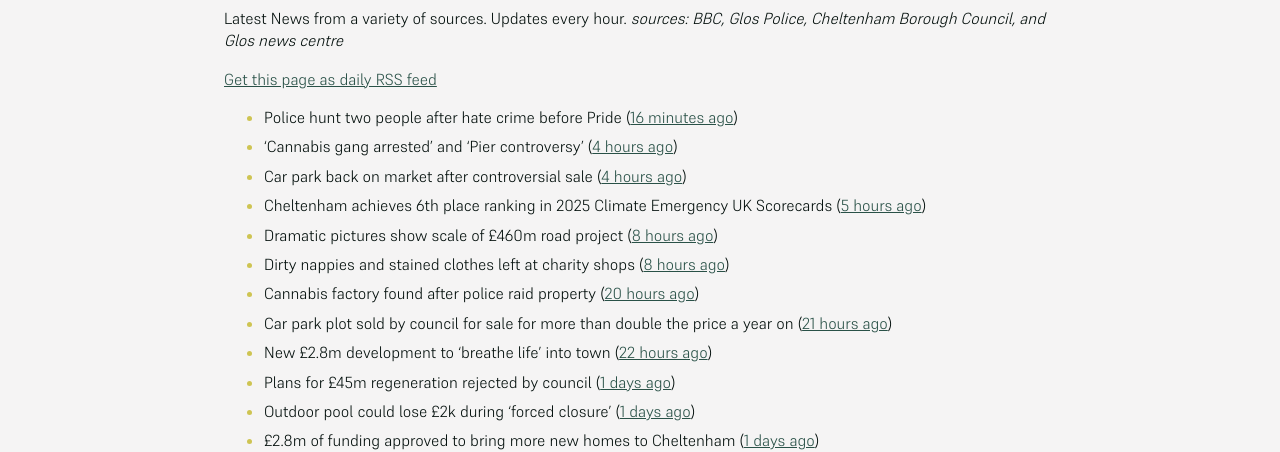
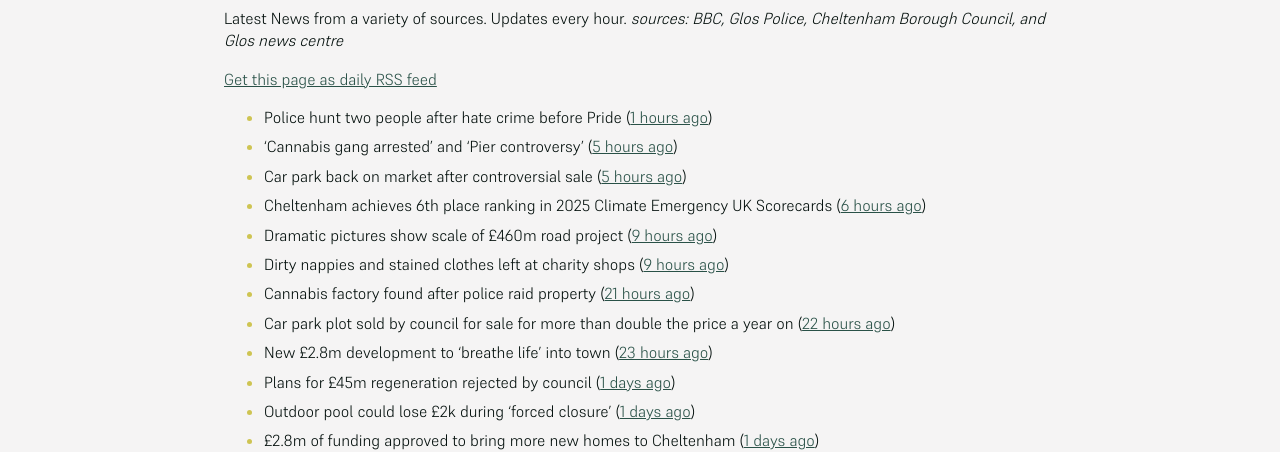
Before and after one commit to mat-0/cheltenham-open-data, a Jekyll site: the page built from _pages/news.md, in a window 1280 px wide and 900 px high. Shown: the part 266-718 px from the top of the window. Built offline with Jekyll 4.4.1, drawn with Linux system fonts in a browser that asks for light colours; some of the changed text lies outside the part shown.

Commit message:
Updated 2025-07-03 14:57:49

```diff
--- a/_pages/news.md
+++ b/_pages/news.md
@@ -12,15 +12,15 @@ _sources: BBC, Glos Police, Cheltenham Borough Council, and Glos news centre_
 [Get this page as daily RSS feed](/daily.rss)
 
 <!-- news_marker starts -->
-- Police hunt two people after hate crime before Pride ([16 minutes ago](https://www.bbc.com/news/articles/c2ezn0d8d8do))
-- 'Cannabis gang arrested' and 'Pier controversy' ([4 hours ago](https://www.bbc.com/news/articles/c2le7qgd5zzo))
-- Car park back on market after controversial sale ([4 hours ago](https://www.bbc.com/news/articles/czxwp0gxxy3o))
-- Cheltenham achieves 6th place ranking in 2025 Climate Emergency UK Scorecards ([5 hours ago](https://www.cheltenham.gov.uk/news/article/3028/cheltenham_achieves_6th_place_ranking_in_2025_climate_emergency_uk_scorecards))
-- Dramatic pictures show scale of £460m road project ([8 hours ago](https://www.bbc.com/news/articles/c20wwle56gqo))
-- Dirty nappies and stained clothes left at charity shops ([8 hours ago](https://www.bbc.com/news/articles/cy5w35506zko))
-- Cannabis factory found after police raid property ([20 hours ago](https://www.bbc.com/news/articles/cx2jxv80022o))
-- Car park plot sold by council for sale for more than double the price a year on ([21 hours ago](https://gloucesternewscentre.co.uk/car-park-plot-sold-by-council-for-sale-for-more-than-double-the-price-a-year-on/))
-- New £2.8m development to 'breathe life' into town ([22 hours ago](https://www.bbc.com/news/articles/cvg8n8djp0no))
+- Police hunt two people after hate crime before Pride ([1 hours ago](https://www.bbc.com/news/articles/c2ezn0d8d8do))
+- 'Cannabis gang arrested' and 'Pier controversy' ([5 hours ago](https://www.bbc.com/news/articles/c2le7qgd5zzo))
+- Car park back on market after controversial sale ([5 hours ago](https://www.bbc.com/news/articles/czxwp0gxxy3o))
+- Cheltenham achieves 6th place ranking in 2025 Climate Emergency UK Scorecards ([6 hours ago](https://www.cheltenham.gov.uk/news/article/3028/cheltenham_achieves_6th_place_ranking_in_2025_climate_emergency_uk_scorecards))
+- Dramatic pictures show scale of £460m road project ([9 hours ago](https://www.bbc.com/news/articles/c20wwle56gqo))
+- Dirty nappies and stained clothes left at charity shops ([9 hours ago](https://www.bbc.com/news/articles/cy5w35506zko))
+- Cannabis factory found after police raid property ([21 hours ago](https://www.bbc.com/news/articles/cx2jxv80022o))
+- Car park plot sold by council for sale for more than double the price a year on ([22 hours ago](https://gloucesternewscentre.co.uk/car-park-plot-sold-by-council-for-sale-for-more-than-double-the-price-a-year-on/))
+- New £2.8m development to 'breathe life' into town ([23 hours ago](https://www.bbc.com/news/articles/cvg8n8djp0no))
 - Plans for £45m regeneration rejected by council ([1 days ago](https://www.bbc.com/news/articles/ckg3jn2207ro))
 - Outdoor pool could lose £2k during 'forced closure' ([1 days ago](https://www.bbc.com/news/articles/cvg885vxldgo))
 - £2.8m of funding approved to bring more new homes to Cheltenham ([1 days ago](https://www.cheltenham.gov.uk/news/article/3027/28m_of_funding_approved_to_bring_more_new_homes_to_cheltenham))
```
Also changed, not shown: other parts of _pages/news.md (+0 -1 lines), _data/flood.json (+5 -27 lines), _pages/fix-my-street.md (+2 -2 lines), index.md (+5 -5 lines).
